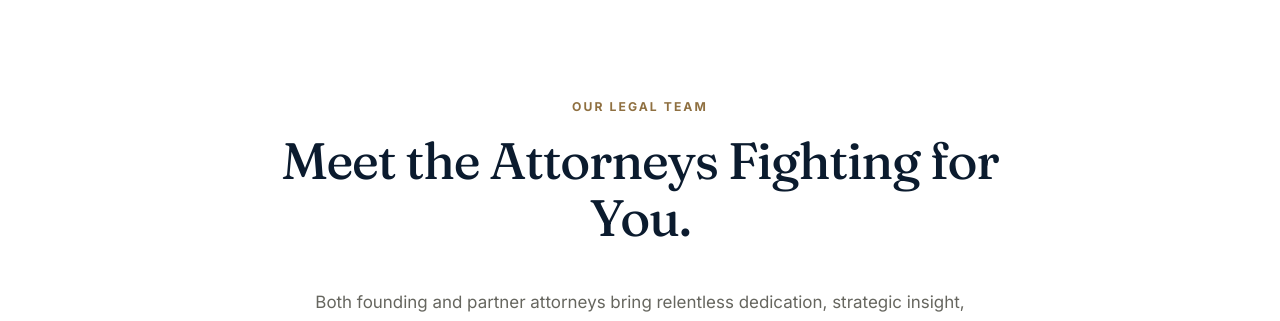
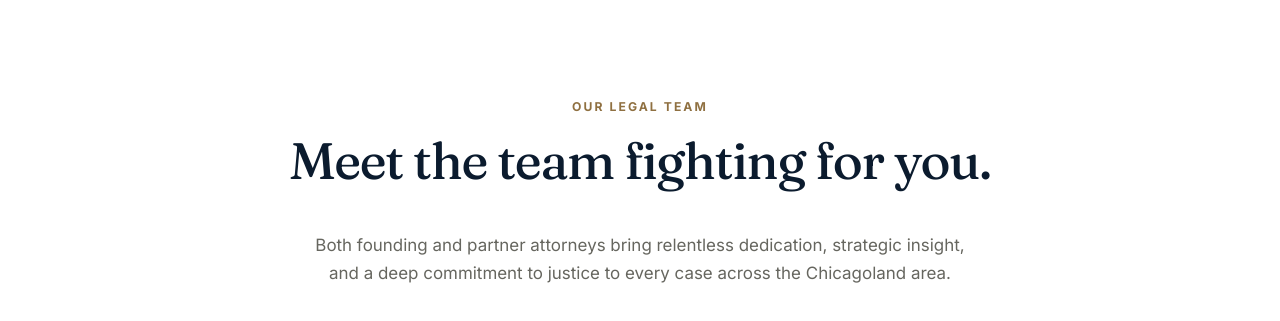
Before and after one commit to Sankofa2025/javaron, a plain HTML site: page index.html in a window 1280 px wide. Shown: the part 2440-2761 px from the top of the page. Drawn offline with Linux system fonts and the light colour scheme.

```diff
--- a/index.html
+++ b/index.html
@@ -618,7 +618,7 @@
       <div class="container">
         <div class="section-heading">
           <span class="eyebrow">Our Legal Team</span>
-          <h2 id="attorneys-heading">Meet the Attorneys Fighting for You.</h2>
+          <h2 id="attorneys-heading">Meet the team fighting for you.</h2>
           <p>Both founding and partner attorneys bring relentless dedication, strategic insight, and a deep commitment to justice to every case across the Chicagoland area.</p>
         </div>
 
```
